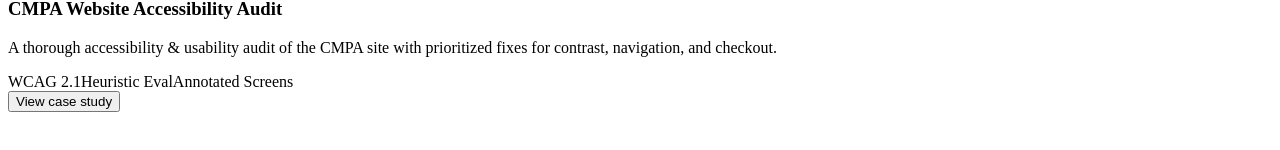
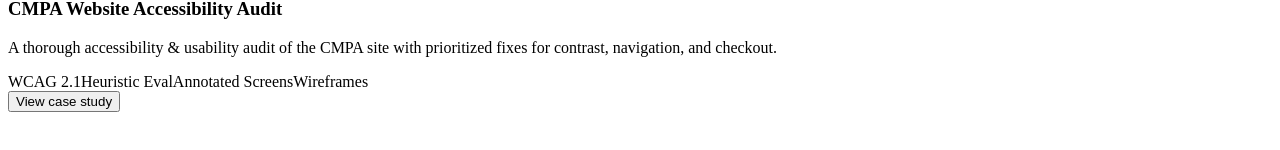
Before and after one commit to EstherRam/Portfolio, a React (Vite) app: page / in a window 1280 px wide. Shown: the part 302-452 px from the top of the page. Built offline with nearby package versions, Linux system fonts and the light colour scheme.

Commit message:
Update App.jsx

```diff
--- a/src/App.jsx
+++ b/src/App.jsx
@@ -39,7 +39,7 @@ const projects = [
     title: "CMPA Website Accessibility Audit",
     role: "UX Research & Interaction Design",
     year: "2025",
-    tags: ["WCAG 2.1", "Heuristic Eval", "Annotated Screens"],
+    tags: ["WCAG 2.1", "Heuristic Eval", "Annotated Screens", "Wireframes"],
     summary:
       "A thorough accessibility & usability audit of the CMPA site with prioritized fixes for contrast, navigation, and checkout.",
     heroColor: "from-sky-100 to-white",
```
